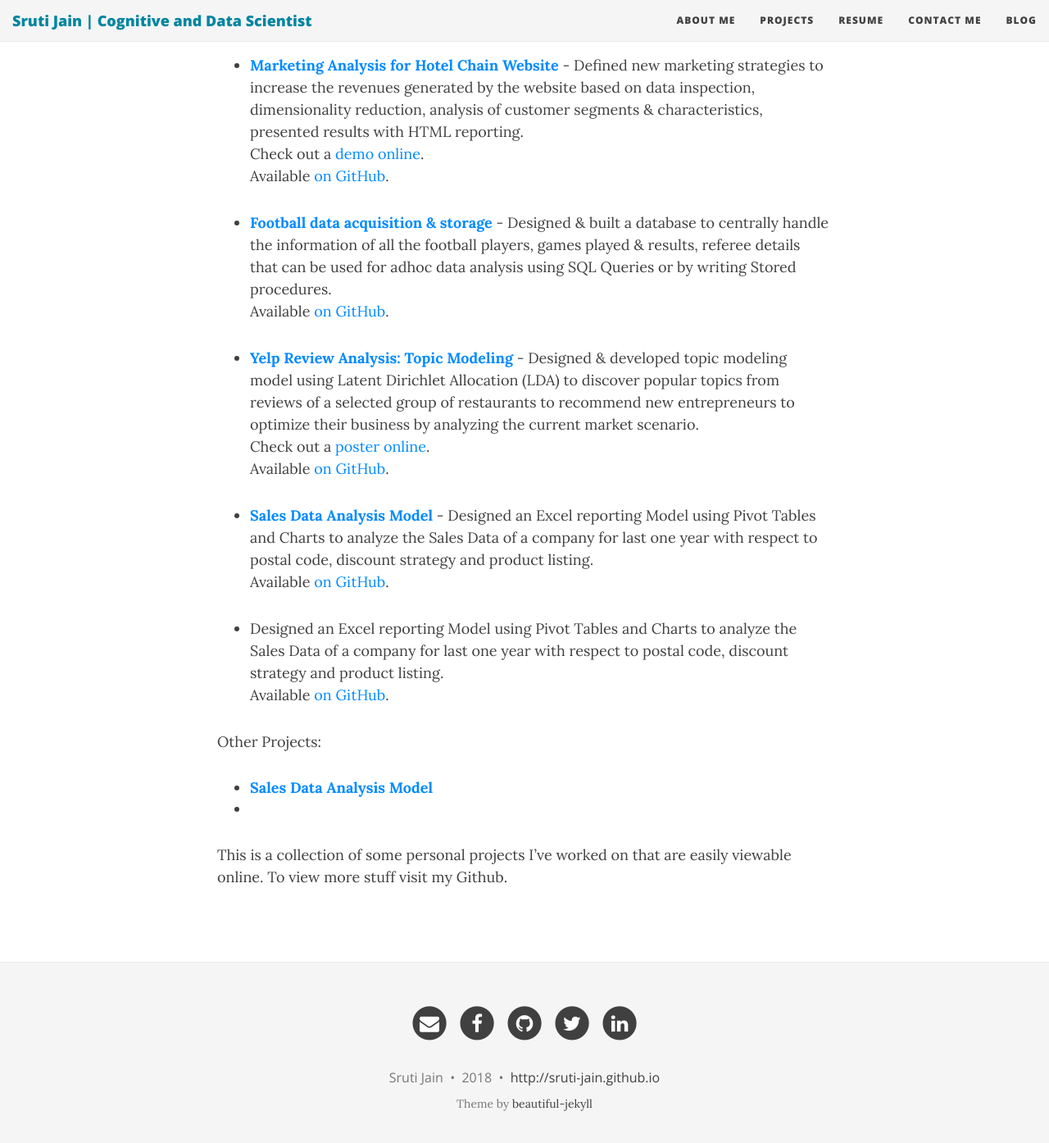
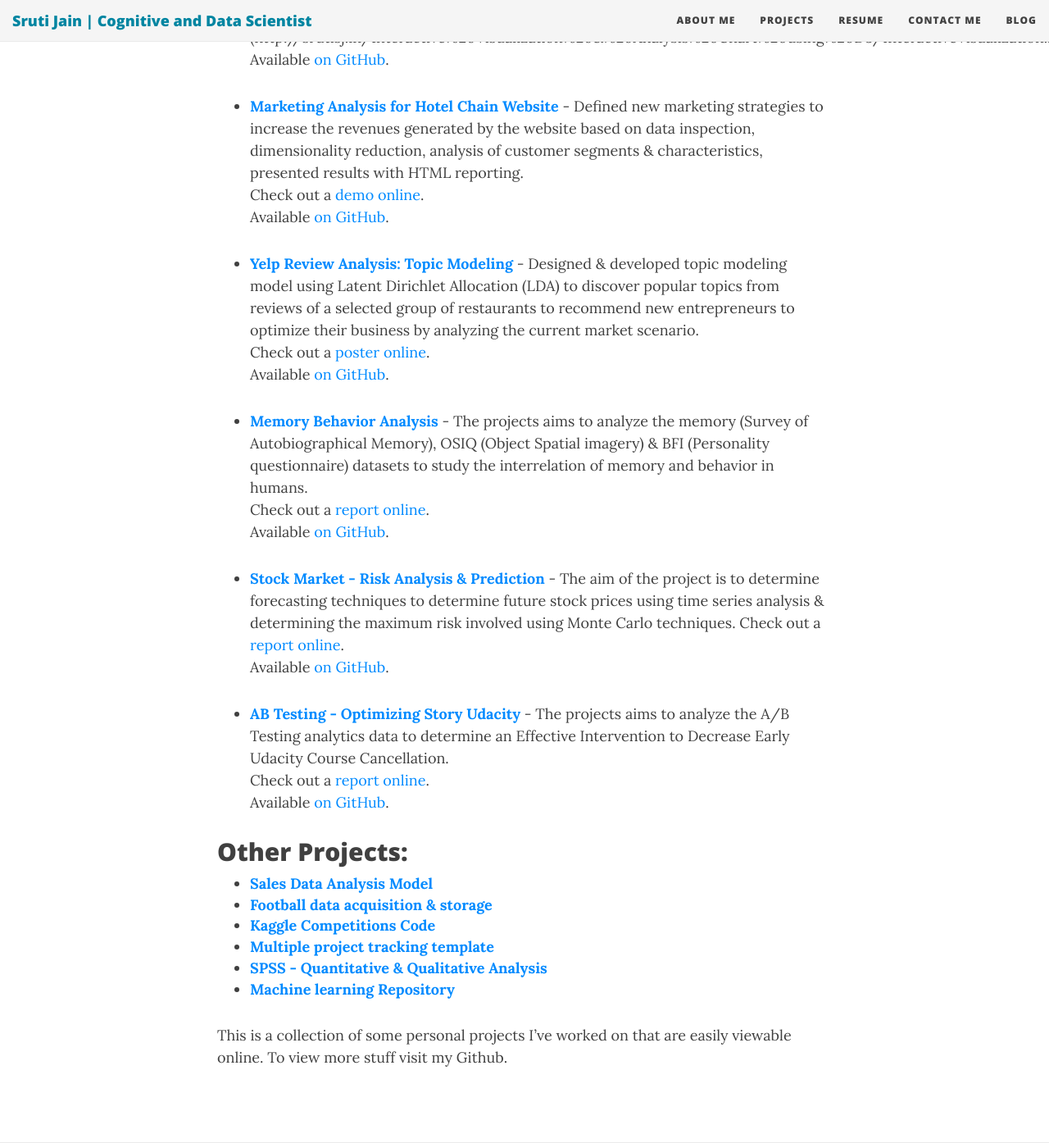
Before and after one commit to sruti-jain/sruti-jain.github.io, a Jekyll site: the page built from Projects.md, in a window 1280 px wide and 1400 px high, scrolled down 875 px. Shown: the top 1394 px of the window at 82% size. Built offline with Jekyll 4.4.1, drawn with Linux system fonts in a browser that asks for light colours; nearby versions of some CDN libraries; our own code applies the rules of GitHub Pages for plain Markdown files; some of the changed text lies outside the part shown.

Commit message:
Update Projects.md

```diff
--- a/Projects.md
+++ b/Projects.md
@@ -1,21 +1,23 @@
 ---
 layout: page
-title:
+title: Projects
 subtitle:
 comments: true
 carbonads: true
 ---
 
-## A Few notable projects:
+## A few notable projects:
+
+- **[Shiny App - Data Exploration & Analysis](https://srutijain.shinyapps.io/explodata/)** - The aim of the project is to optimize the price of new house listing by analysing other people's pricing data in surrounding areas, relative to features such as locations, amenities, reviews, etc.
+  Check out the [App](https://srutijain.shinyapps.io/explodata/).
+
 - **[Study Of Airbnb Data](https://public.tableau.com/profile/sruti.jain#!/vizhome/Airbnb_27/TopAirbnbPerformers)** - The aim of the project is to optimize the price of new house listing by analysing other people's pricing data in surrounding areas, relative to features such as locations, amenities, reviews, etc.
   Check out a [demo online](https://public.tableau.com/profile/sruti.jain#!/vizhome/Airbnb_27/TopAirbnbPerformers).
   Available [on GitHub](https://github.com/sruti-jain/Airbnb-Data-Analysis-Project).
 
-
 - **[Predicting House Prices - Regression Problem](https://www.slideshare.net/SrutiJain/predicting-house-pricesregression)** - Determining the housing prices of California properties for new sellers and also for buyers to estimate the profitability of the deal.
   Check out a [presentation  online](https://www.slideshare.net/SrutiJain/predicting-house-pricesregression).
   Available [on GitHub](https://github.com/sruti-jain/Predicting-House-Prices---Regression).
-
 
 - **[Interactive Visualization & Chart using D3.js](http://srutisj.in/Interactive%20Visualization%20&%20Analysis%20Chart%20using%20D3/InteractiveVisualization.html)** - My goal of this visualization was to show how, most of the world's population has seen an increase in body size with an increase in food supply, and show how this compares to how "rich" a country is.
   Check out a [demo online] (http://srutisj.in/Interactive%20Visualization%20&%20Analysis%20Chart%20using%20D3/InteractiveVisualization.html).
@@ -25,22 +27,29 @@
   Check out a [demo online](http://www.srutisj.in/Marketing%20Analysis%20for%20Hotel%20Chain%20website/MarketingStrategyAnalytics.html).
   Available [on GitHub](https://github.com/sruti-jain/Marketing-Analysis-for-Hotel-Chain-website).
 
-- **[Football data acquisition & storage](https://github.com/sruti-jain/Football-Data-Analysis---Python-SQLite)** - Designed & built a database to centrally handle the information of all the football players, games played & results, referee details that can be used for adhoc data analysis using SQL Queries or by writing Stored procedures.
-  Available [on GitHub](https://github.com/sruti-jain/Football-Data-Analysis---Python-SQLite).
-
 - **[Yelp Review Analysis: Topic Modeling](https://www.slideshare.net/SrutiJain/yelp-review-analysis-poster)** - Designed & developed topic modeling model using Latent Dirichlet Allocation (LDA) to discover popular topics from reviews of a selected group of restaurants to recommend new entrepreneurs to optimize their business by analyzing the current market scenario.
   Check out a [poster online](https://www.slideshare.net/SrutiJain/yelp-review-analysis-poster).
   Available [on GitHub](https://github.com/sruti-jain/Yelp-Review-Analysis-using-LDA-MongoDB-Gensim).
 
-- **[Sales Data Analysis Model](https://github.com/sruti-jain/Sales-Data-Analysis-Excel)** - Designed an Excel reporting Model using Pivot Tables and Charts to analyze the Sales Data of a company for last one year with respect to postal code, discount strategy and product listing.
-  Available [on GitHub](https://github.com/sruti-jain/Sales-Data-Analysis-Excel).
+- **[Memory Behavior Analysis](https://www.slideshare.net/SrutiJain/memory-behavior-analysis-91109879)** - The projects aims to analyze the memory (Survey of Autobiographical Memory), OSIQ (Object Spatial imagery) & BFI (Personality questionnaire) datasets to study the interrelation of memory and behavior in humans.
+  Check out a [report online](https://www.slideshare.net/SrutiJain/memory-behavior-analysis-91109879).
+  Available [on GitHub](https://www.slideshare.net/SrutiJain/memory-behavior-analysis-91109879).
 
- - Designed an Excel reporting Model using Pivot Tables and Charts to analyze the Sales Data of a company for last one year with respect to postal code, discount strategy and product listing.
-  Available [on GitHub](https://github.com/sruti-jain/Sales-Data-Analysis-Excel).
+- **[Stock Market - Risk Analysis & Prediction](https://www.slideshare.net/SrutiJain/stock-market-analysis-77791380)** - The aim of the project is to determine forecasting techniques to determine future stock prices using time series analysis & determining the maximum risk involved using Monte Carlo techniques.
+  Check out a [report online](https://www.slideshare.net/SrutiJain/stock-market-analysis-77791380).
+  Available [on GitHub](https://github.com/sruti-jain/Stock-Market-Analysis---Web-mining---Risk-Analysis-Future-Prediction).
 
-Other Projects:
+- **[AB Testing - Optimizing Story Udacity](https://www.slideshare.net/SrutiJain/project-report-ab-testing)** - The projects aims to analyze the A/B Testing analytics data to determine an Effective Intervention to Decrease Early Udacity Course Cancellation.
+  Check out a [report online](https://www.slideshare.net/SrutiJain/project-report-ab-testing).
+  Available [on GitHub](https://github.com/sruti-jain/ABTesting_SignificanceTesting).
+
+## Other Projects:
 - **[Sales Data Analysis Model](https://github.com/sruti-jain/Sales-Data-Analysis-Excel)**
--
+- **[Football data acquisition & storage](https://github.com/sruti-jain/Football-Data-Analysis---Python-SQLite)**
+- **[Kaggle Competitions Code](https://github.com/sruti-jain/KaggleCompetition)**
+- **[Multiple project tracking template](https://github.com/sruti-jain/Project-Management-Template)**
+- **[SPSS - Quantitative & Qualitative Analysis](https://github.com/sruti-jain/Research-Methods---SPSS-Qualitative-Quantitative-Analysis-Projects)**
+- **[Machine learning Repository](https://github.com/sruti-jain/Machine-Learning---Matlab)**
 
 
 This is a collection of some personal projects I've worked on that are easily viewable online. To view more stuff visit my Github.
```
